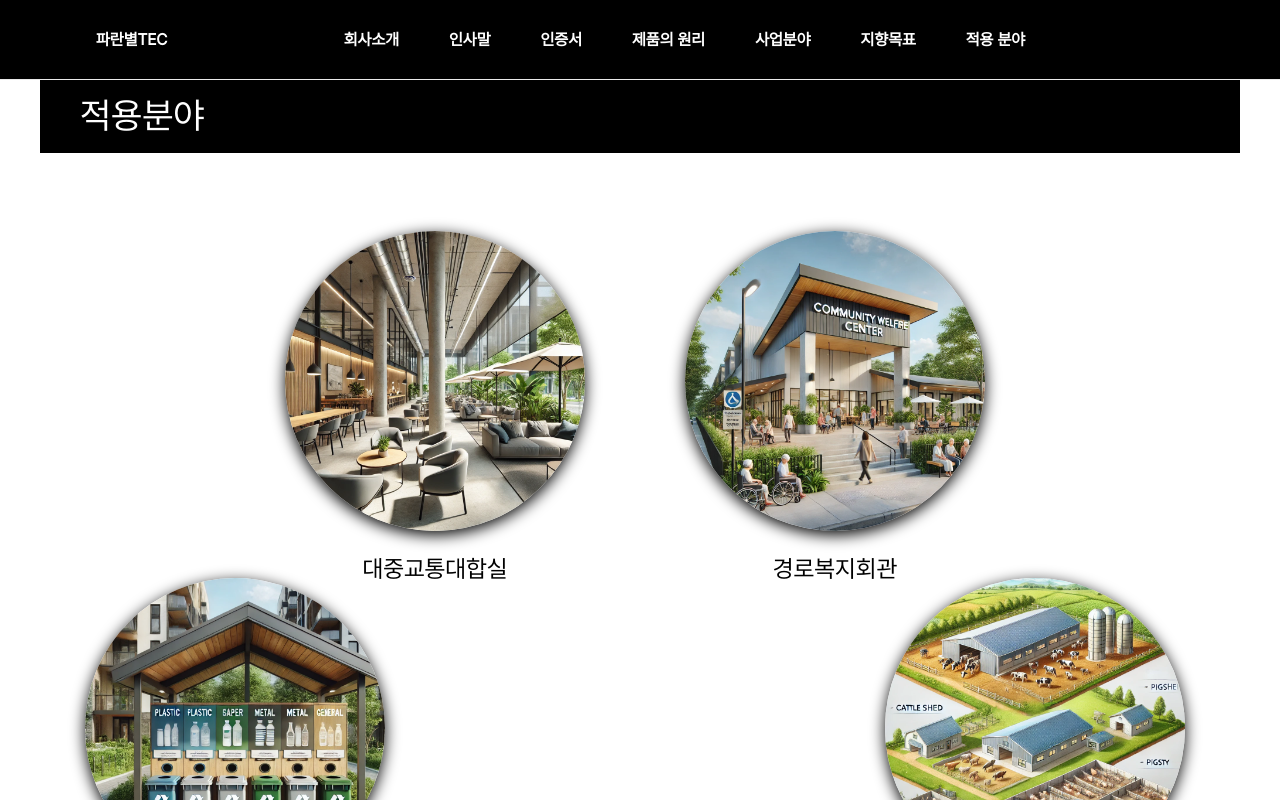
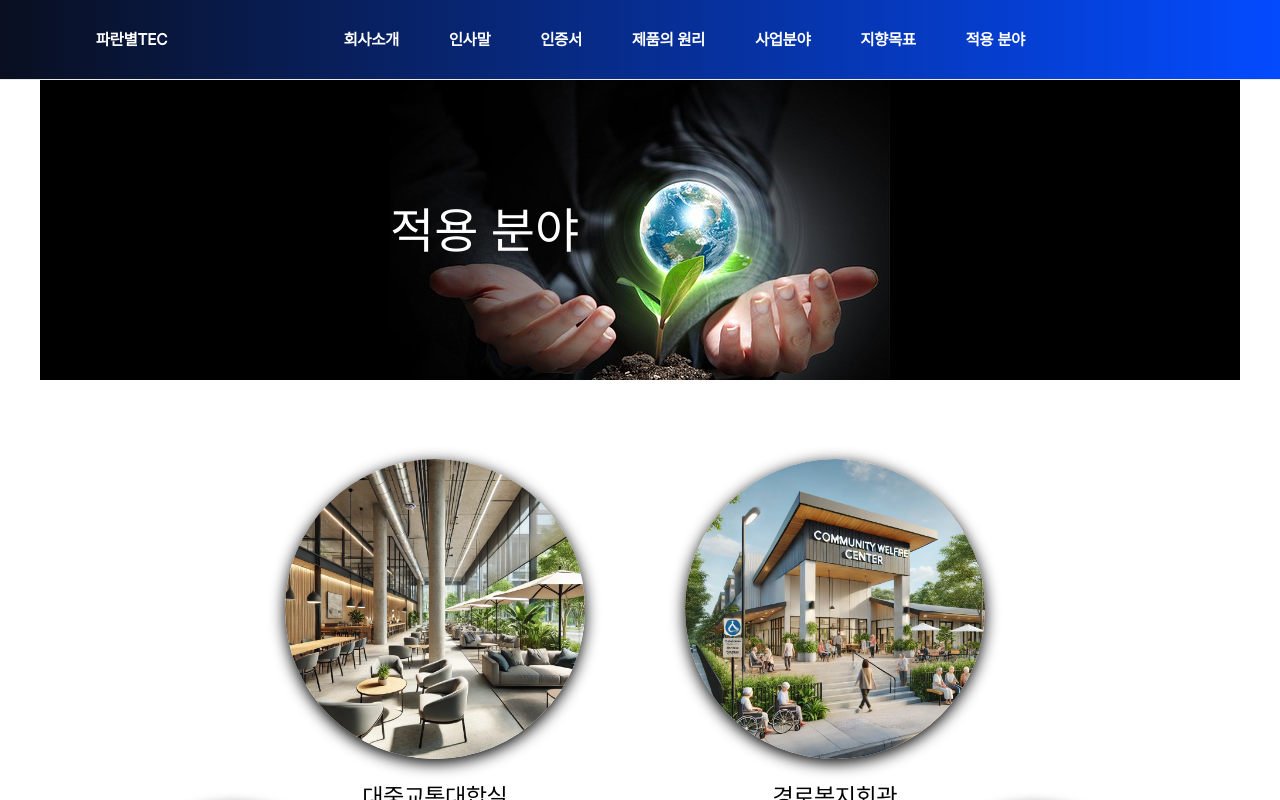
Before and after one commit to worldhostm/eparanbyeol, a Next.js app: page /apply in a window 1280 px wide. Shown: the top 800 px of the page. Built offline with nearby package versions, Linux system fonts and the light colour scheme.

Commit message:
헤더, 사업분야 애니메이션 추가 등

```diff
--- /dev/null
+++ b/src/app/_components/ConstantProvider.tsx
@@ -0,0 +1,34 @@
+import { usePathname } from 'next/navigation';
+import React, { createContext, Dispatch, ReactNode, SetStateAction, useContext, useState } from 'react'
+
+interface ConstantType{
+    menuPath : string;
+    setMenuPath:Dispatch<SetStateAction<string>>;
+}
+
+const ConstantContext = createContext<ConstantType | undefined>(undefined);
+
+interface Props{
+    children : ReactNode
+}
+
+export const ConstantProvider : React.FC<Props>=({children})=>{
+  const path = usePathname();
+  const [menuPath, setMenuPath] = useState(path);
+
+  return (
+    <ConstantContext.Provider value={{
+      menuPath,setMenuPath
+    }}>
+      {children}
+    </ConstantContext.Provider>
+  )
+}
+
+export const useConstandContext=():ConstantType=>{
+  const context = useContext(ConstantContext);
+  if(context === undefined){
+    throw new Error('ConstantContext undefined');
+  }
+  return context;
+}
--- a/src/app/_components/Header.tsx
+++ b/src/app/_components/Header.tsx
@@ -1,10 +1,41 @@
 'use client'
 
-import React, { Fragment } from 'react'
+import React, { Fragment, useContext } from 'react'
 import Link from 'next/link'
 import styles from './header.module.css';
 
+export const menuArr = [
+  {
+    "url": "/intro",
+    "menuName": "회사소개"
+  },
+  {
+    "url": "/greet",
+    "menuName": "인사말"
+  },
+  {
+    "url": "/certificate",
+    "menuName": "인증서"
+  },
+  {
+    "url": "/benefit",
+    "menuName": "제품의 원리"
+  },
+  {
+    "url": "/leaflet",
+    "menuName": "사업분야"
+  },
+  {
+    "url": "/goal",
+    "menuName": "지향목표"
+  },
+  {
+    "url": "/apply",
+    "menuName": "적용 분야"
+  }
+]
 export default function Header() {
+
   return (
     <Fragment>
         <div className={styles.container}>
@@ -16,18 +47,23 @@ export default function Header() {
             </div>
           </div>
           <div className={styles.contentContainer}>
-            <Link href={'/intro'}>회사소개</Link>
-            <Link href={'/greet'}>인사말</Link>
-            {/*
+            {
+              menuArr.map((e,idx)=>
+                <Link
+              href={e.url}
+              key={e.menuName + 'kkkk' + idx}
+              >{e.menuName}</Link>
+              )
+            }
+            {/* <Link href={'/greet'}>인사말</Link>
             <Link href={'/solution'}>맞춤형솔루션</Link>
             <Link href={'/commu'}>커뮤니티</Link>
-            */}
             <Link href={'/certificate'}>인증서</Link>
             <Link href={'/benefit'}>제품의 원리</Link>
             <Link href={'/leaflet'}>사업분야</Link>
-            <Link href={'/goal'}>지향목표</Link>
+            <Link href={'/goal'}>지향목표</Link> */}
             {/* <Link href={'/inquiry'}>1대1 문의</Link>  */}
-            <Link href={'/apply'}>적용 분야</Link>
+            {/* <Link href={'/apply'}>적용 분야</Link>  */}
           </div>
         </div>
     </Fragment>
--- a/src/app/_components/SubHeader.tsx
+++ b/src/app/_components/SubHeader.tsx
@@ -1,32 +1,63 @@
 'use client'
 
 import { usePathname } from 'next/navigation';
-import React from 'react';
+import React, { useEffect, useState } from 'react';
+import { useConstandContext } from './ConstantProvider';
+import { menuArr } from './Header';
 
 export default function SubHeader() {
-    const path =usePathname();
+  const pathName = usePathname();
+  const {menuPath} = useConstandContext();
+  const [name, setname] = useState<string>();
+
+
+  useEffect(() => {
+    const matchedMenu = menuArr.find(e=>e.url === pathName)?.menuName;
+    setname(matchedMenu);
+  }, [pathName]);
 
   return (
-    path === 'intro' || '/'
-    ?
-    <></>
-    :
+    // 소개랑 루트 일때 안보여줌
+    (pathName !== ('/intro' || '/') )&&
     <div style={{
         position:'relative',
         width:'1200px',
         height:'auto',
         minHeight:'300px',
-        backgroundColor:'black',
-        // backgroundImage:`url(/logo.png)`,
+        // backgroundColor:'black',
+        // background: 'linear-gradient(to right, #090F20, #044BFF)',
+        // backgroundSize:'contain',
         backgroundRepeat:'unset',
         display:'flex',
         alignItems:'center',
         justifyContent:'center',
         color:'white',
         fontSize:'48px',
+        background:'black'
       }}>
-        메뉴명
-        {/* <Image src={'/logo.png'} /> */}
+      <div
+      style={{
+        width:'500px',
+        height:'300px',
+        backgroundImage:`url(/submenubg.png)`,
+        display:'flex',
+        alignItems:'center',
+        justifyContent:'center',
+      }}
+      >
+        <div
+        style={{
+          width:'100%',
+          display:'flex',
+          justifyContent:'baseline',
+          alignItems:'center'
+        }}
+        >
+        {
+          name
+        }
+        </div>
       </div>
+     </div>
   )
 }
--- a/src/app/_components/footer.module.css
+++ b/src/app/_components/footer.module.css
@@ -9,6 +9,7 @@
     width: 100vw;
     bottom: 0;
     z-index: 99;
+    background: linear-gradient(to right, #090F20, #044BFF);
 }
 .container .content{
     flex:1;
@@ -18,7 +19,6 @@
     flex-direction: column;
     font-family: 'Pretendard';
     height: 150px;
-    background-color: rgba(0, 0, 0, 1);
     color: white;
 }
 .container .content .menu{
--- a/src/app/_components/header.module.css
+++ b/src/app/_components/header.module.css
@@ -4,7 +4,7 @@
     display: flex;
     align-items: center;
     gap: 50px;
-    background: black;
+    background: linear-gradient(to right, #090F20, #044BFF);
     color: white;
     white-space: nowrap;
     font-family: 'Pretendard';
--- a/src/app/apply/_components/ApplyComponent.tsx
+++ b/src/app/apply/_components/ApplyComponent.tsx
@@ -1,7 +1,8 @@
 'use client'
 
-import React from 'react'
-import Image from 'next/image'
+import React from 'react';
+import Image from 'next/image';
+import styles from './apply.module.css';
 
 export default function ApplyComponent() {
     const images = [
@@ -15,6 +16,7 @@ export default function ApplyComponent() {
 
   return (
     <div
+    className={styles.container}
         style={{
             position: 'relative',
             width: '1200px',
@@ -26,7 +28,7 @@ export default function ApplyComponent() {
             alignItems: 'center',
             // background:'white'
             }}>
-            <div style={{
+            {/* <div style={{
                 width:'1200px',
                 height:'80px',
                 background:'black',
@@ -37,8 +39,10 @@ export default function ApplyComponent() {
                 alignItems:'center',
                 justifyContent:'baseline',
                 padding:'0px 40px',
-            }}>적용분야
+            }}>
+                적용분야
             </div>
+            */}
             <div
                 style={{
                     position: 'relative',
@@ -46,10 +50,12 @@ export default function ApplyComponent() {
                     height: '100vh',
                     borderRadius: '50%',
                 }}
+                className={styles.underContainer}
             >
         {images && images.map((_, index) => (
             <div
             key={_.src.substring(6,10) + index}
+            className={styles.imageContainer}
             style={{
                 display:'flex',
                 flexDirection:'column',
@@ -59,6 +65,7 @@ export default function ApplyComponent() {
                 borderRadius: '50%',
                 top: `${450 - 25 + 400 * Math.sin((index * 360) / 6 / 180 * Math.PI)}px`,
                 left:`${470 - 25 + 400 * Math.cos((index * 360) / 6 / 180 * Math.PI)}px`,
+                animationDelay:`${index/3}s`
             }}>
                 <Image
                 src={_.src} // 이미지 URL
--- /dev/null
+++ b/src/app/apply/_components/apply.module.css
@@ -0,0 +1,17 @@
+@keyframes rising {
+    from {
+        transform: translateY(30px);
+        opacity: 0;
+    }
+    to{
+        transform: translateY(0px);
+        opacity: 1;
+    }
+}
+
+.underContainer{
+    opacity: 0;
+}
+.underContainer, .imageContainer{
+    animation: rising 1s forwards;
+}
--- a/src/app/layout.tsx
+++ b/src/app/layout.tsx
@@ -1,16 +1,18 @@
+'use client'
+
 import type { Metadata } from "next";
 import { Inter } from "next/font/google";
 import "./globals.css";
 import Header from "./_components/Header";
 import Footer from "./_components/Footer";
 import SubHeader from "./_components/SubHeader";
+import { ConstantProvider } from "./_components/ConstantProvider";
 
 const inter = Inter({ subsets: ["latin"] });
-
-export const metadata: Metadata = {
-  title: "Create Next App",
-  description: "Generated by create next app",
-};
+// export const metadata: Metadata = {
+//   title: "Create Next App",
+//   description: "Generated by create next app",
+// };
 
 export default function RootLayout({
   children,
@@ -29,11 +31,13 @@ export default function RootLayout({
           flexDirection:'column',
         }}
         >
-        <Header />
-        {/* 서비메뉴 헤더 */}
-        <SubHeader />
-        {children}
-        <Footer />
+          <ConstantProvider>
+              <Header />
+              {/* 서비메뉴 헤더 */}
+              <SubHeader />
+              {children}
+              <Footer />
+          </ConstantProvider>
         </body>
     </html>
   );
```
Also changed, not shown: public/submenubg.png (added).
